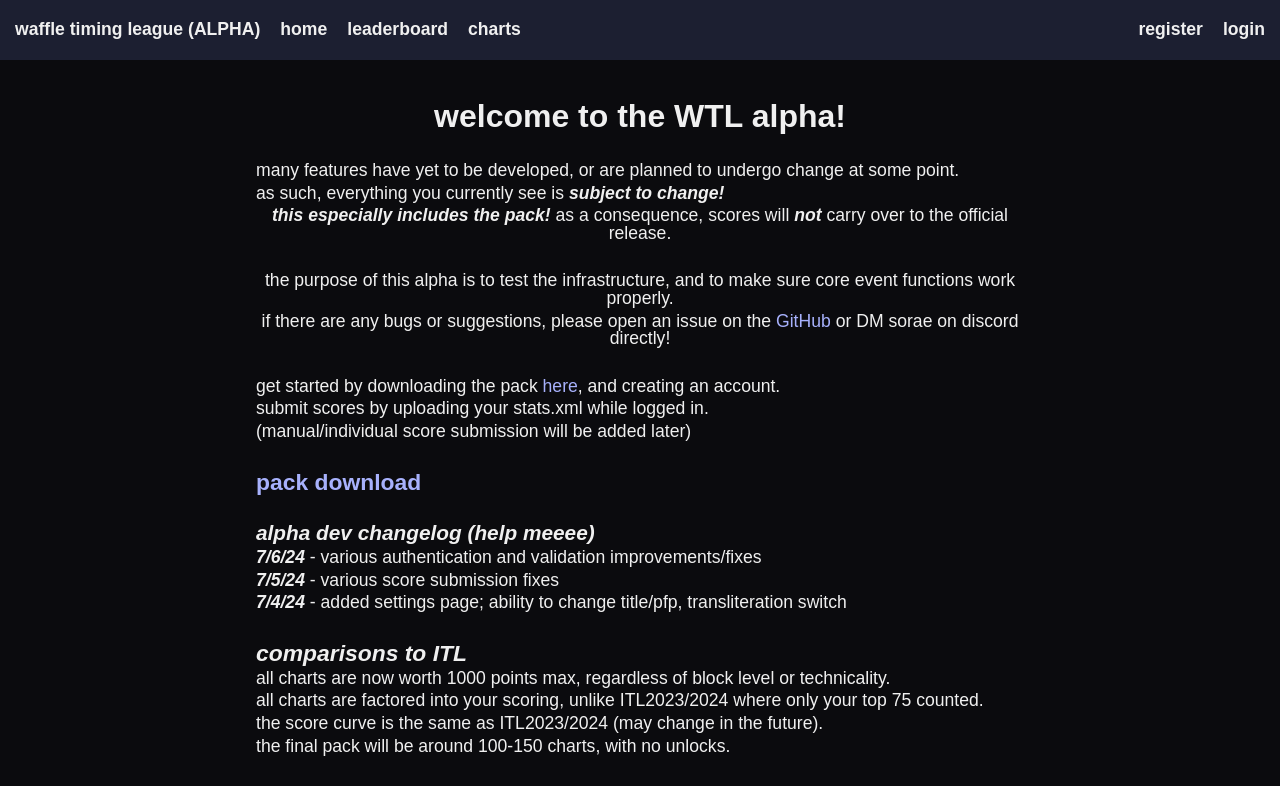
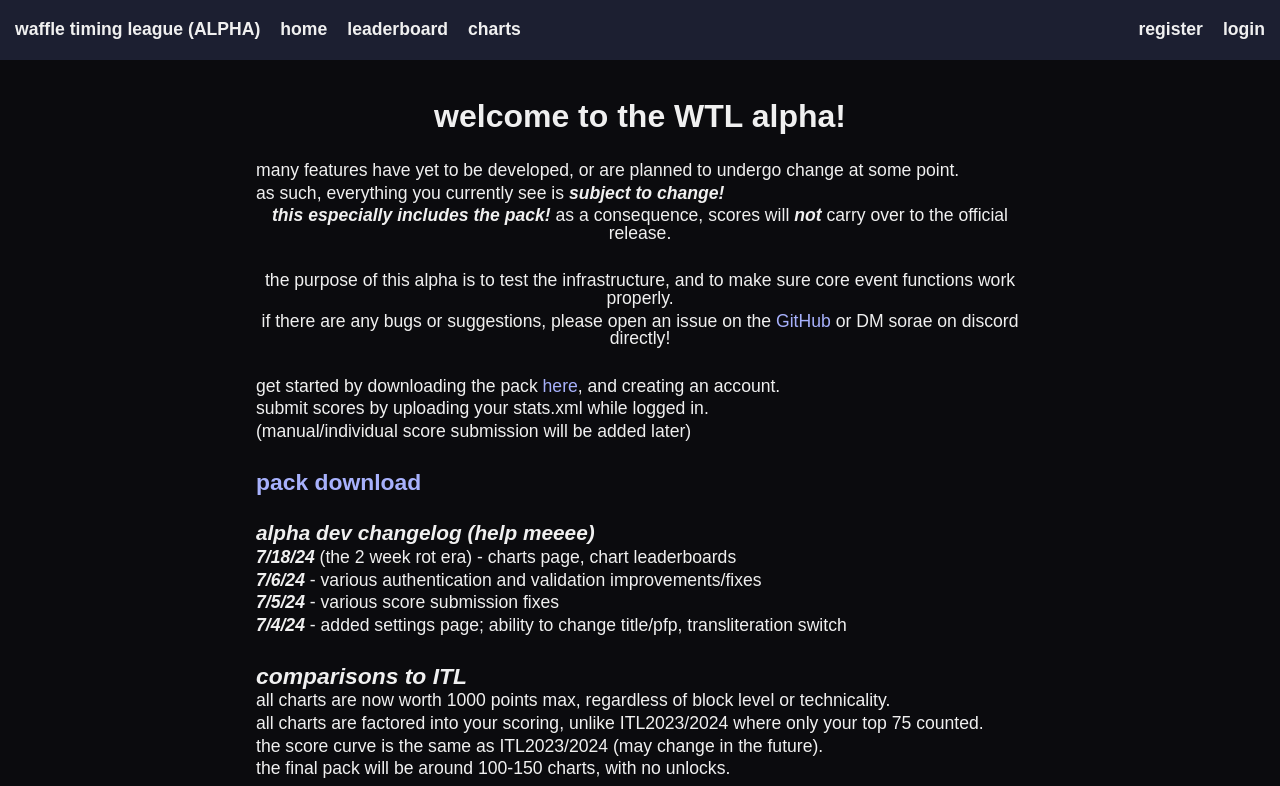
Before and after one commit to soraeee/waffle-timing-league, a React (Vite) app in the folder waffle-timing-league/: page / in a window 1280 px wide. Shown: the top 786 px of the page. Built offline with nearby package versions, Linux system fonts and the light colour scheme; a web font is replaced by a local one.

Commit message:
minor: update home page

```diff
--- a/waffle-timing-league/src/components/HomePage.tsx
+++ b/waffle-timing-league/src/components/HomePage.tsx
@@ -27,6 +27,7 @@ function HomePage () {
 
 			<div className = "home-paragraph">
 				<span className = "home-bold home-important">alpha dev changelog (help meeee)</span>
+				<p className = "home-text"><span className = "home-bold">7/18/24</span> (the 2 week rot era) - charts page, chart leaderboards</p>
 				<p className = "home-text"><span className = "home-bold">7/6/24</span> - various authentication and validation improvements/fixes</p>
 				<p className = "home-text"><span className = "home-bold">7/5/24</span> - various score submission fixes</p>
 				<p className = "home-text"><span className = "home-bold">7/4/24</span> - added settings page; ability to change title/pfp, transliteration switch</p>
```
